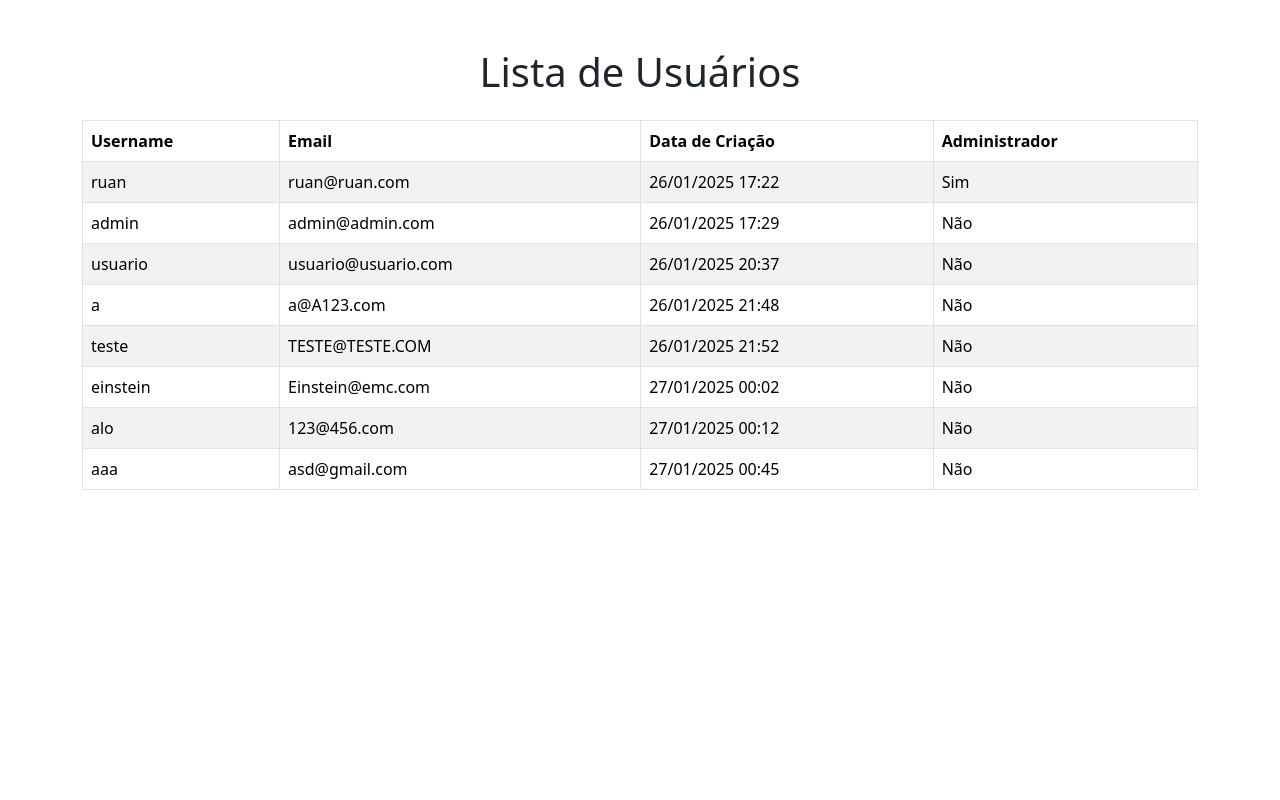
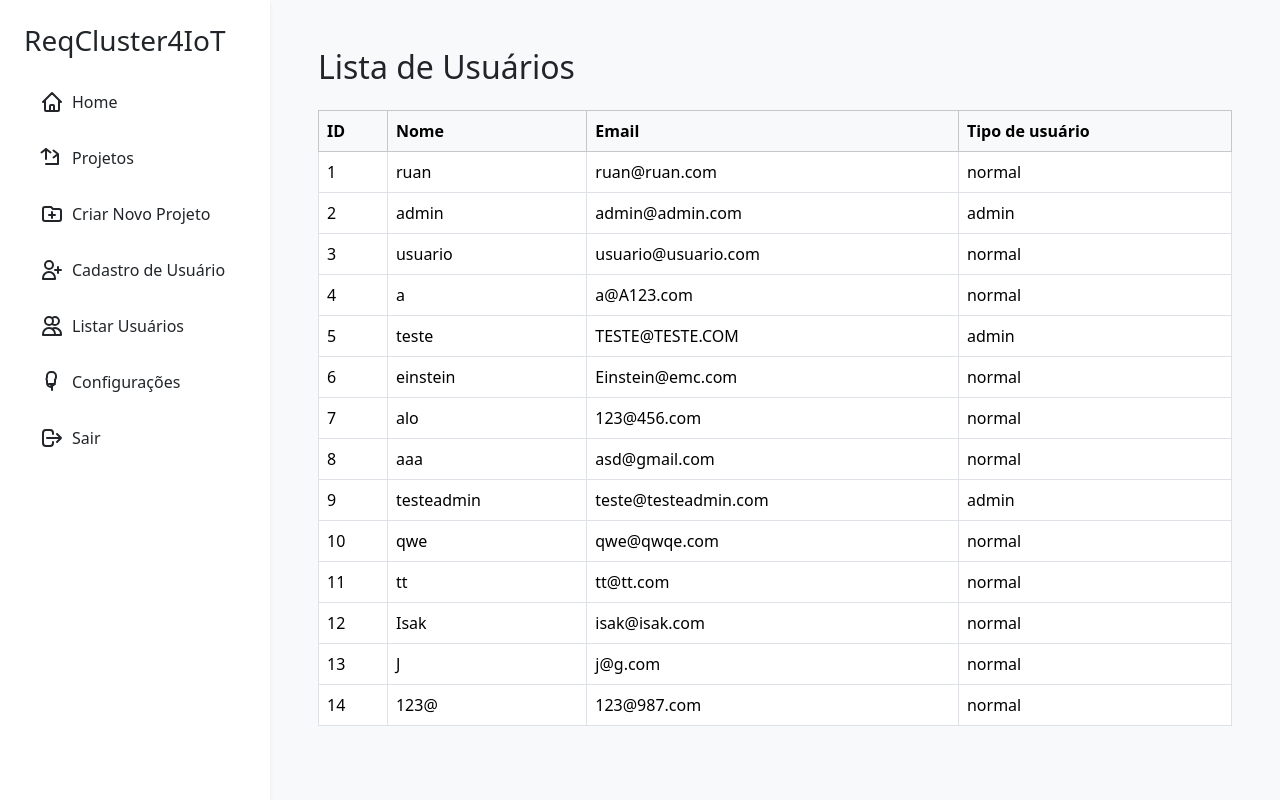
Before and after one commit to RuanSampaio-code/ReqCluster4IoT-Tool, a Django app: page /listar_usuarios/ in a window 1280 px wide. Run offline with Django 5.2, Linux system fonts and the light colour scheme; the first user in the database is signed in; data comes from the database, SQL or seed files in the repository; some libraries are stand-ins or nearby versions.

Commit message:
melhorias frontend

```diff
--- a/projeto/project/settings.py
+++ b/projeto/project/settings.py
@@ -71,7 +71,7 @@ ROOT_URLCONF = 'project.urls'
 TEMPLATES = [
     {
         'BACKEND': 'django.template.backends.django.DjangoTemplates',
-        'DIRS': [],
+        'DIRS': [BASE_DIR / "templates"],  # Substitua por seu diretório de templates
         'APP_DIRS': True,
         'OPTIONS': {
             'context_processors': [
--- /dev/null
+++ b/projeto/usuarios/templates/usuarios/base_home.html
@@ -0,0 +1,175 @@
+
+<!-- Página Home -->
+{% load static %}
+<!-- <!DOCTYPE html>
+<html lang="pt-BR">
+<head>
+    <meta charset="UTF-8">
+    <meta name="viewport" content="width=device-width, initial-scale=1.0">
+    <title>Meu App</title>
+    <link href="https://cdn.jsdelivr.net/npm/bootstrap@5.3.0-alpha1/dist/css/bootstrap.min.css" rel="stylesheet">
+    <link href="https://fonts.googleapis.com/css2?family=Inter:wght@400;700&display=swap" rel="stylesheet">
+    <style>
+        .sidebar {
+            height: 100vh;
+            position: fixed;
+            top: 0;
+            left: 0;
+            width: 250px;
+            overflow-y: auto;
+        }
+        .content {
+            margin-left: 250px;
+            padding: 20px;
+        }
+        @media (max-width: 768px) {
+            .sidebar {
+                width: 100%;
+                height: auto;
+                position: relative;
+            }
+            .content {
+                margin-left: 0;
+            }
+        }
+    </style>
+</head>
+<body>
+    <div class="container-fluid">
+        <div class="row">
+
+            <aside class="col-md-3 col-lg-2 bg-dark text-white p-4 sidebar">
+                <header class="sidebar-header">
+                    <h2>Meu App</h2>
+                </header>
+                <nav class="sidebar-nav">
+                    <ul class="list-unstyled">
+
+                        <li><a href="{% url 'registrar' %}" id="cadastro-usuario-link" class="text-white">Cadastro de Usuário</a></li>
+                        <li><a href="{% url 'listar_usuarios' %}" id="listar-usuarios-link" class="text-white">Listar Usuários</a></li>
+                        <li><a href="#config-usuario" class="text-white">Configuração de Usuário</a></li>
+                        <li><a href="#listar-projetos" class="text-white">Listar Projetos</a></li>
+                        <li><a href="{% url 'logout' %}" class="text-white">Sair</a></li>
+                    </ul>
+                </nav>
+            </aside>
+
+            <main class="col-md-9 col-lg-10 content">
+                <h1>Bem-vindo à Página Inicial</h1>
+                <p>Selecione uma opção no menu lateral para começar.</p>
+            </main>
+        </div>
+    </div>
+    <script>
+        document.getElementById('cadastro-usuario-link').addEventListener('click', function(e) {
+            e.preventDefault();
+            fetch('{% url "registrar" %}')
+                .then(response => response.text())
+                .then(html => {
+                    document.querySelector('.content').innerHTML = html;
+                });
+        });
+
+
+        document.getElementById('listar-usuarios-link').addEventListener('click', function(e) {
+            e.preventDefault();
+            fetch('{% url "listar_usuarios" %}')
+                .then(response => response.text())
+                .then(html => {
+                    document.querySelector('.content').innerHTML = html;
+                });
+        });
+    </script>
+    <script src="https://cdn.jsdelivr.net/npm/bootstrap@5.3.0-alpha1/dist/js/bootstrap.bundle.min.js"></script>
+</body>
+</html> -->
+<!DOCTYPE html>
+<html lang="pt-br">
+<head>
+    <meta charset="UTF-8">
+    <meta name="viewport" content="width=device-width, initial-scale=1.0">
+    <title>{% block title %}Meu Projeto{% endblock %}</title>
+    <link href="https://cdn.jsdelivr.net/npm/bootstrap@5.3.0-alpha3/dist/css/bootstrap.min.css" rel="stylesheet">
+</head>
+<body class="bg-light">
+    <div class="d-flex vh-100">
+        <!-- Sidebar -->
+        <aside class="bg-white shadow-sm" style="width: 270px;">
+            <nav class="p-4">
+                <ul class="nav flex-column">
+                    <li class="nav-item mb-3">
+                        <h3>ReqCluster4IoT</h3>
+                    </li>
+                    <li class="nav-item mb-3">
+                        <a href="{% url 'home' %}" class="nav-link d-flex align-items-center text-dark rounded py-2 px-3 hover-bg-light">
+                            <svg class="me-2" width="24" height="24" fill="none" stroke="currentColor" stroke-width="2" xmlns="http://www.w3.org/2000/svg">
+                                <path stroke-linecap="round" stroke-linejoin="round" d="M3 12l2-2m0 0l7-7 7 7M5 10v10a1 1 0 001 1h3m10-11l2 2m-2-2v10a1 1 0 01-1 1h-3m-6 0a1 1 0 001-1v-4a1 1 0 011-1h2a1 1 0 011 1v4a1 1 0 001 1m-6 0h6"></path>
+                            </svg>
+                            <span>Home</span>
+                        </a>
+                    </li>
+                    <li class="nav-item mb-3">
+                        <a href="#" class="nav-link d-flex align-items-center text-dark rounded py-2 px-3 hover-bg-light">
+                            <svg class="me-2" width="24" height="24" fill="none" stroke="currentColor" stroke-width="2" xmlns="http://www.w3.org/2000/svg">
+                                <path stroke-linecap="round" stroke-linejoin="round" d="M10.5 6.5L6 3m0 0L1.5 6.5M6 3v10m12-5l-4.5-3.5M18 8v10m-4.5-6.5L18 8M6 18h12"></path>
+                            </svg>
+                            <span>Projetos</span>
+                        </a>
+                    </li>
+
+                    <li class="nav-item mb-3">
+                        <a href="#" class="nav-link d-flex align-items-center text-dark rounded py-2 px-3 hover-bg-light">
+                            <svg class="me-2" width="24" height="24" fill="none" stroke="currentColor" xmlns="http://www.w3.org/2000/svg" viewBox="0 0 24 24">
+                                <path stroke-linecap="round" stroke-linejoin="round" stroke-width="2" d="M9 13h6m-3-3v6m-9 1V7a2 2 0 012-2h6l2 2h6a2 2 0 012 2v8a2 2 0 01-2 2H5a2 2 0 01-2-2z"></path>
+                            </svg>
+                            <span>Criar Novo Projeto</span>
+                        </a>
+                    </li>
+
+                    <li class="nav-item mb-3">
+                        <a href="{% url 'registrar_usuario_home' %}" class="nav-link d-flex align-items-center text-dark rounded py-2 px-3 hover-bg-light">
+                            <svg class="me-2" width="24" height="24" fill="none" stroke="currentColor" stroke-width="2" xmlns="http://www.w3.org/2000/svg">
+                                <path stroke-linecap="round" stroke-linejoin="round" d="M18 9v3m0 0v3m0-3h3m-3 0h-3m-2-5a4 4 0 11-8 0 4 4 0 018 0zM3 20a6 6 0 0112 0v1H3v-1z"></path>
+                            </svg>
+                            <span>Cadastro de Usuário</span>
+                        </a>
+                    </li>
+                    <li class="nav-item mb-3">
+                        <a href="{% url 'listar_usuarios' %}" class="nav-link d-flex align-items-center text-dark rounded py-2 px-3 hover-bg-light">
+                            <svg class="me-2" width="24" height="24" fill="none" stroke="currentColor" stroke-width="2" xmlns="http://www.w3.org/2000/svg">
+                                <path stroke-linecap="round" stroke-linejoin="round" d="M12 4.354a4 4 0 110 5.292M15 21H3v-1a6 6 0 0112 0v1zm0 0h6v-1a6 6 0 00-9-5.197M13 7a4 4 0 11-8 0 4 4 0 018 0z"></path>
+                            </svg>
+                            <span>Listar Usuários</span>
+                        </a>
+                    </li>
+
+                    <li class="nav-item mb-3">
+                        <a href="#" class="nav-link d-flex align-items-center text-dark rounded py-2 px-3 hover-bg-light">
+                            <svg class="me-2" width="24" height="24" fill="none" stroke="currentColor" stroke-width="2" xmlns="http://www.w3.org/2000/svg">
+                                <path stroke-linecap="round" stroke-linejoin="round" d="M12 2a4 4 0 014 4v1a4 4 0 01-1 2.73V12a4 4 0 01-4 4v1a4 4 0 01-4-4v-2.27A4 4 0 017 7V6a4 4 0 014-4zm0 12v6m-3-6h6"></path>
+                            </svg>
+                            <span>Configurações</span>
+                        </a>
+                    </li>
+
+                    <li class="nav-item mb-3">
+                        <a href="{% url 'logout' %}" class="nav-link d-flex align-items-center text-dark rounded py-2 px-3 hover-bg-light">
+                            <svg class="me-2" width="24" height="24" fill="none" stroke="currentColor" stroke-width="2" xmlns="http://www.w3.org/2000/svg">
+                                <path stroke-linecap="round" stroke-linejoin="round" d="M17 16l4-4m0 0l-4-4m4 4H7m6 4v1a3 3 0 01-3 3H6a3 3 0 01-3-3V7a3 3 0 013-3h4a3 3 0 013 3v1"></path>
+                            </svg>
+                            <span>Sair</span>
+                        </a>
+                    </li>
+                </ul>
+            </nav>
+        </aside>
+
+        <!-- Main Content -->
+        <main class="flex-fill overflow-auto">
+            {% block content %}{% endblock %}
+        </main>
+    </div>
+
+    <script src="https://cdn.jsdelivr.net/npm/bootstrap@5.3.0-alpha3/dist/js/bootstrap.bundle.min.js"></script>
+</body>
+</html>
--- a/projeto/usuarios/templates/usuarios/home.html
+++ b/projeto/usuarios/templates/usuarios/home.html
@@ -1,84 +1,9 @@
+{% extends 'usuarios/base_home.html' %}
 
-<!-- Página Home -->
-{% load static %}
-<!DOCTYPE html>
-<html lang="pt-BR">
-<head>
-    <meta charset="UTF-8">
-    <meta name="viewport" content="width=device-width, initial-scale=1.0">
-    <title>Meu App</title>
-    <link href="https://cdn.jsdelivr.net/npm/bootstrap@5.3.0-alpha1/dist/css/bootstrap.min.css" rel="stylesheet">
-    <link href="https://fonts.googleapis.com/css2?family=Inter:wght@400;700&display=swap" rel="stylesheet">
-    <style>
-        .sidebar {
-            height: 100vh;
-            position: fixed;
-            top: 0;
-            left: 0;
-            width: 250px;
-            overflow-y: auto;
-        }
-        .content {
-            margin-left: 250px;
-            padding: 20px;
-        }
-        @media (max-width: 768px) {
-            .sidebar {
-                width: 100%;
-                height: auto;
-                position: relative;
-            }
-            .content {
-                margin-left: 0;
-            }
-        }
-    </style>
-</head>
-<body>
-    <div class="container-fluid">
-        <div class="row">
-            <!-- Sidebar -->
-            <aside class="col-md-3 col-lg-2 bg-dark text-white p-4 sidebar">
-                <header class="sidebar-header">
-                    <h2>Meu App</h2>
-                </header>
-                <nav class="sidebar-nav">
-                    <ul class="list-unstyled">
-                        <li><a href="{% url 'registrar' %}" id="cadastro-usuario-link" class="text-white">Cadastro de Usuário</a></li>
-                        <li><a href="{% url 'listar_usuarios' %}" id="listar-usuarios-link" class="text-white">Listar Usuários</a></li>
-                        <li><a href="#config-usuario" class="text-white">Configuração de Usuário</a></li>
-                        <li><a href="#listar-projetos" class="text-white">Listar Projetos</a></li>
-                        <li><a href="{% url 'logout' %}" class="text-white">Sair</a></li>
-                    </ul>
-                </nav>
-            </aside>
-            <!-- Content -->
-            <main class="col-md-9 col-lg-10 content">
-                <h1>Bem-vindo à Página Inicial</h1>
-                <p>Selecione uma opção no menu lateral para começar.</p>
-            </main>
-        </div>
-    </div>
-    <script>
-        document.getElementById('cadastro-usuario-link').addEventListener('click', function(e) {
-            e.preventDefault();
-            fetch('{% url "registrar" %}')
-                .then(response => response.text())
-                .then(html => {
-                    document.querySelector('.content').innerHTML = html;
-                });
-        });
+{% block title %}Home{% endblock %}
 
-
-        document.getElementById('listar-usuarios-link').addEventListener('click', function(e) {
-            e.preventDefault();
-            fetch('{% url "listar_usuarios" %}')
-                .then(response => response.text())
-                .then(html => {
-                    document.querySelector('.content').innerHTML = html;
-                });
-        });
-    </script>
-    <script src="https://cdn.jsdelivr.net/npm/bootstrap@5.3.0-alpha1/dist/js/bootstrap.bundle.min.js"></script>
-</body>
-</html>
+{% block content %}
+<div class="p-4">
+    <h2 class="text-2xl font-bold">Bem-vindo à página inicial</h2>
+</div>
+{% endblock %}
--- a/projeto/usuarios/templates/usuarios/listar_usuarios.html
+++ b/projeto/usuarios/templates/usuarios/listar_usuarios.html
@@ -1,49 +1,31 @@
+{% extends 'usuarios/home.html' %}
 {% load static %}
 
-<!DOCTYPE html>
-<html lang="pt-br">
-<head>
-    <meta charset="UTF-8">
-    <meta name="viewport" content="width=device-width, initial-scale=1.0">
-    <title>Lista de Usuários</title>
+{% block title %}Lista de Usuários{% endblock %}
 
-    <!-- CDN do Bootstrap -->
-    <link href="https://cdn.jsdelivr.net/npm/bootstrap@5.3.0-alpha1/dist/css/bootstrap.min.css" rel="stylesheet">
-
-
-</head>
-<body>
-    <div class="container mt-5">
-        <h1 class="text-center mb-4">Lista de Usuários</h1>
-        <table class="table table-striped table-bordered">
-            <thead>
+{% block content %}
+<div class="p-5">
+    <h2 class="h2 mb-4">Lista de Usuários</h2>
+    <table class="table table-bordered">
+        <thead class="table-light">
             <tr>
-                    <th>Username</th>
-                    <th>Email</th>
-                    <th>Data de Criação</th>
-                    <th>Administrador</th>
+                <th scope="col">ID</th>
+                <th scope="col">Nome</th>
+                <th scope="col">Email</th>
+                <th scope="col">Tipo de usuário</th>
             </tr>
         </thead>
         <tbody>
             {% for usuario in usuarios %}
             <tr>
+                <td>{{ usuario.id }}</td>
                 <td>{{ usuario.username }}</td>
                 <td>{{ usuario.email }}</td>
-                    <td>{{ usuario.date_joined|date:"d/m/Y H:i" }}</td>
-                    <td>
-                        {% if usuario.is_staff %}
-                            Sim
-                        {% else %}
-                            Não
-                        {% endif %}
-                    </td>
+                <td>{{ usuario.tipo_usuario }}</td>
             </tr>
             {% endfor %}
         </tbody>
     </table>
+
 </div>
-
-    <!-- CDN do Bootstrap JS (opcional, se precisar de interatividade como dropdowns) -->
-    <script src="https://cdn.jsdelivr.net/npm/bootstrap@5.3.0-alpha1/dist/js/bootstrap.bundle.min.js"></script>
-</body>
-</html>
+{% endblock %}
--- a/projeto/usuarios/urls.py
+++ b/projeto/usuarios/urls.py
@@ -2,9 +2,12 @@ from django.urls import path
 from . import views
 
 urlpatterns = [
+    path('', views.login_view, name='login'),
     path('registrar/', views.registrar_usuario, name='registrar'),
     path('listar_usuarios/', views.listar_usuarios, name='listar_usuarios'),
-    path('login/', views.login_view, name='login'),
+
+    path('home/registrar/', views.registrar_usuario_home, name='registrar_usuario_home'),
+
     path('logout/', views.logout_view, name='logout'),
-    path('home/', views.pagina_protegida, name='protegida'),
+    path('home/', views.pagina_protegida, name='home'),
 ]
--- a/projeto/usuarios/views.py
+++ b/projeto/usuarios/views.py
@@ -16,7 +16,7 @@ def login_view(request):
         user = authenticate(request, email=email, password=password)  # Agora usa o backend customizado
         if user is not None:
             login(request, user)  # Autentica o usuário
-            return redirect('protegida') # Redireciona para a página protegida
+            return redirect('home') # Redireciona para a página protegida
         else:
             return render(request, 'usuarios/login.html', {'error': 'Usuário ou senha inválidos'})
 
@@ -37,11 +37,50 @@ def registrar_usuario(request):
                 tipo_usuario=form.cleaned_data['tipo_usuario'],
             )
             usuario.save()
+
             return redirect('login')  # Redirecionar para a página de login
     else:
         form = RegistroUsuarioForm()
 
     return render(request, 'usuarios/registrar.html', {'form': form})
+
+
+
+#Registrar Usuário na home
+@login_required
+def registrar_usuario_home(request):
+    if request.method == 'POST':
+        form = RegistroUsuarioForm(request.POST)
+        if form.is_valid():
+            # Criação do usuário
+            usuario = CustomUser(
+                username=form.cleaned_data['username'],
+                email=form.cleaned_data['email'],
+                password=make_password(form.cleaned_data['senha']),
+                tipo_usuario=form.cleaned_data['tipo_usuario'],
+            )
+            usuario.save()
+
+            return redirect('home')  # Redirecionar para a página de login
+    else:
+        form = RegistroUsuarioForm()
+
+    return render(request, 'usuarios/registrar_usuario__home.html', {'form': form})
+
+
+
+
+
+
+
+
+
+
+
+
+
+
+
 
 
 # View para logout
```
Also changed, not shown: projeto/usuarios/templates/usuarios/registrar_usuario__home.html (added, +47 -0 lines), projeto/db.sqlite3, projeto/usuarios/templates/usuarios/login.html (line endings or trailing spaces), projeto/usuarios/templates/usuarios/registrar.html (line endings or trailing spaces). Lines whose indentation alone changed are shown as unchanged.
